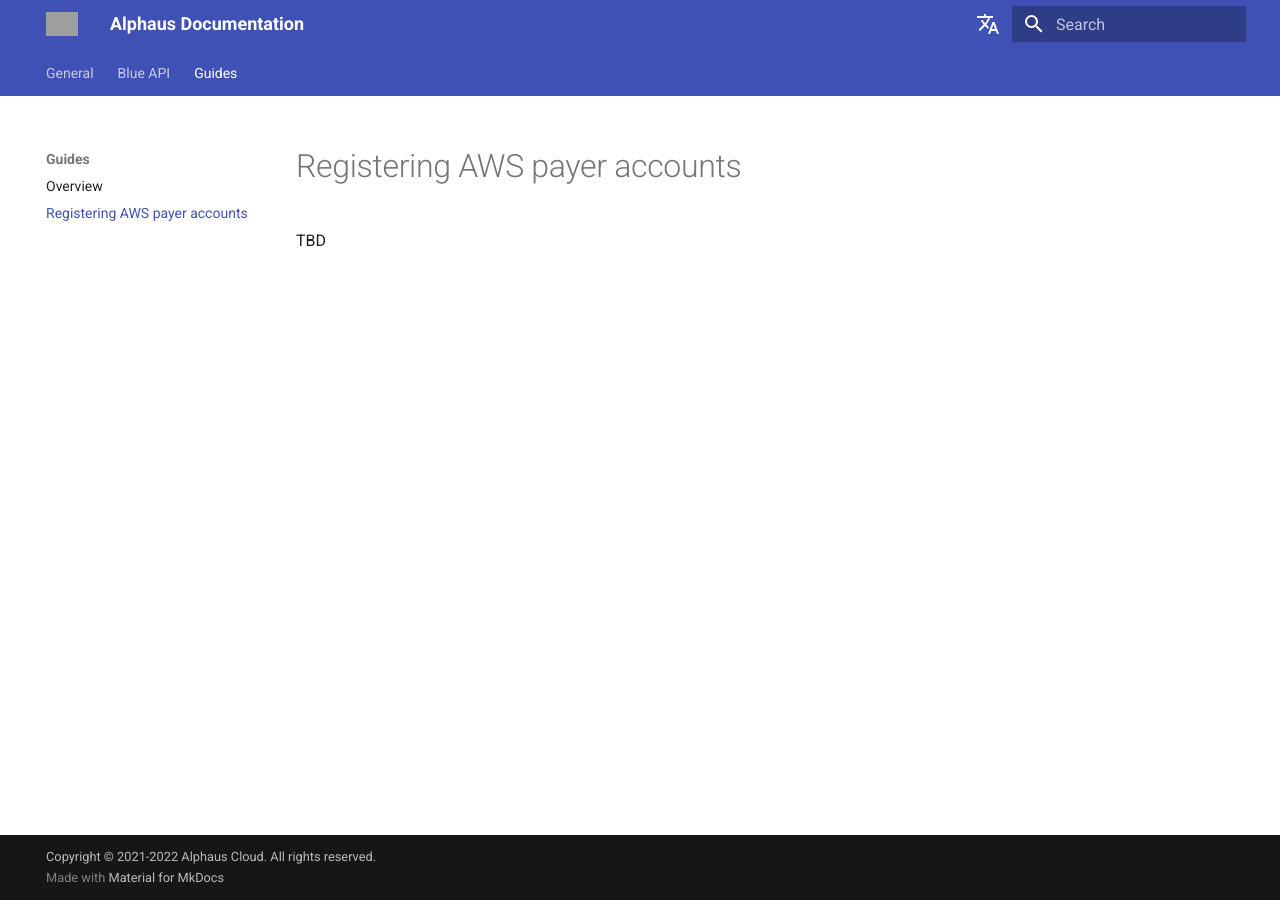
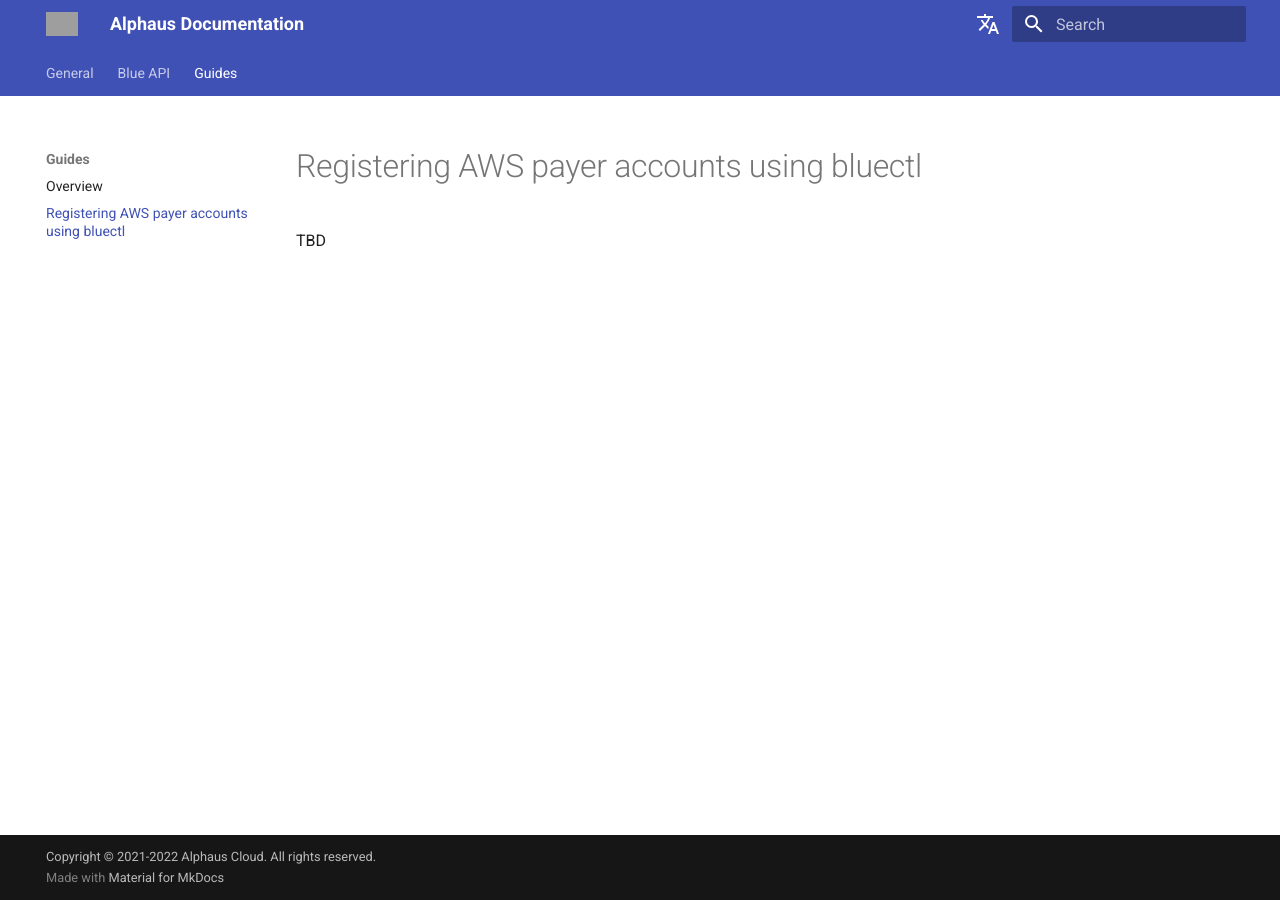
Before and after one commit to alphauslabs/tmpdocs, an MkDocs documentation site: the page built from docs/guides/aws-register-payer.md, in a window 1280 px wide. Built offline with MkDocs 1.6.1 and Material for MkDocs 9.7.7, drawn with Linux system fonts in a browser that asks for light colours; comment, search, counter and statistics services are not loaded; grey boxes are pictures that could not be loaded.

Commit message:
docs: add guide skeleton

```diff
--- a/docs/guides/aws-register-payer.md
+++ b/docs/guides/aws-register-payer.md
@@ -1,2 +1,2 @@
-# Registering AWS payer accounts
+# Registering AWS payer accounts using bluectl
 TBD
```
